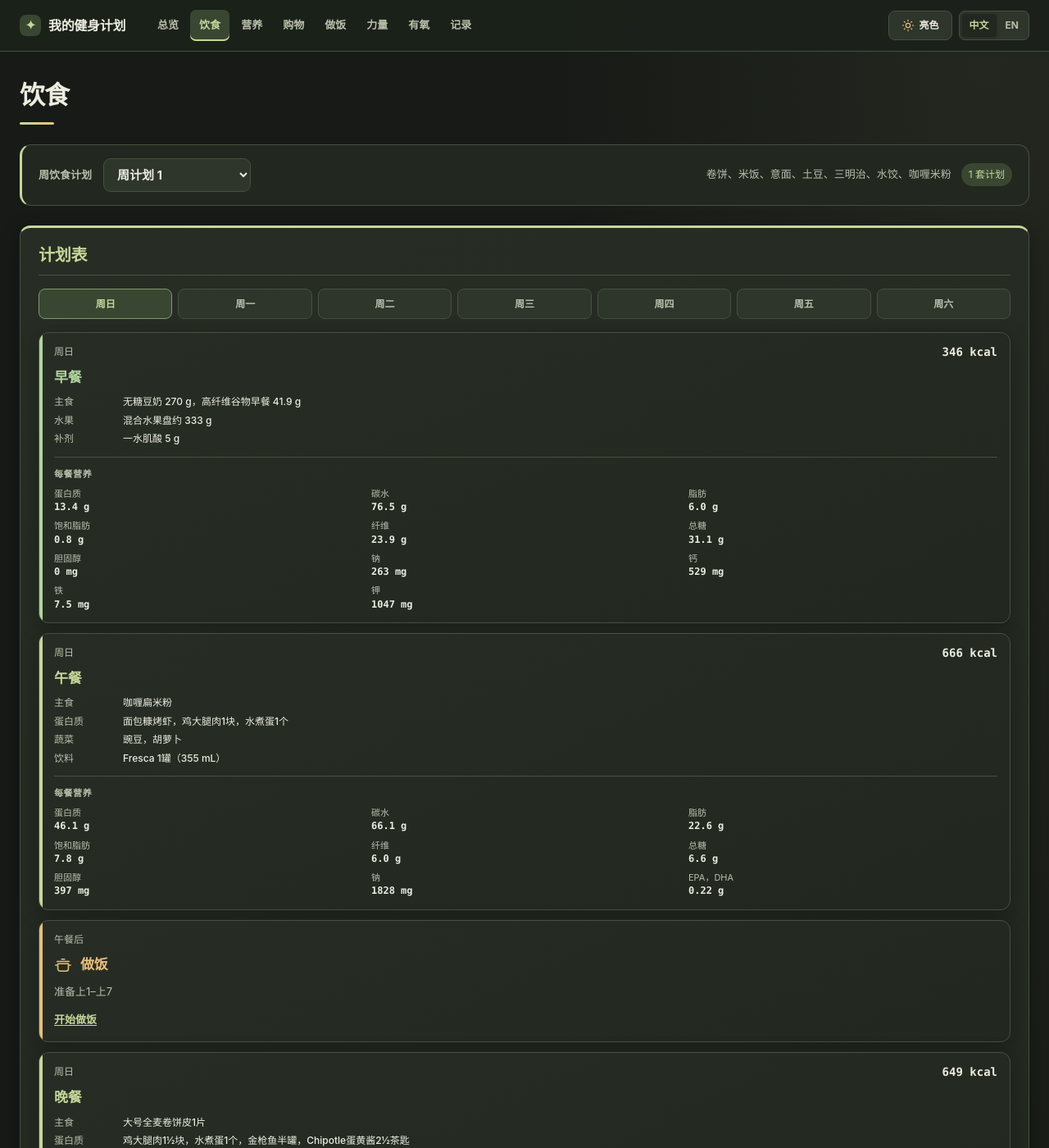
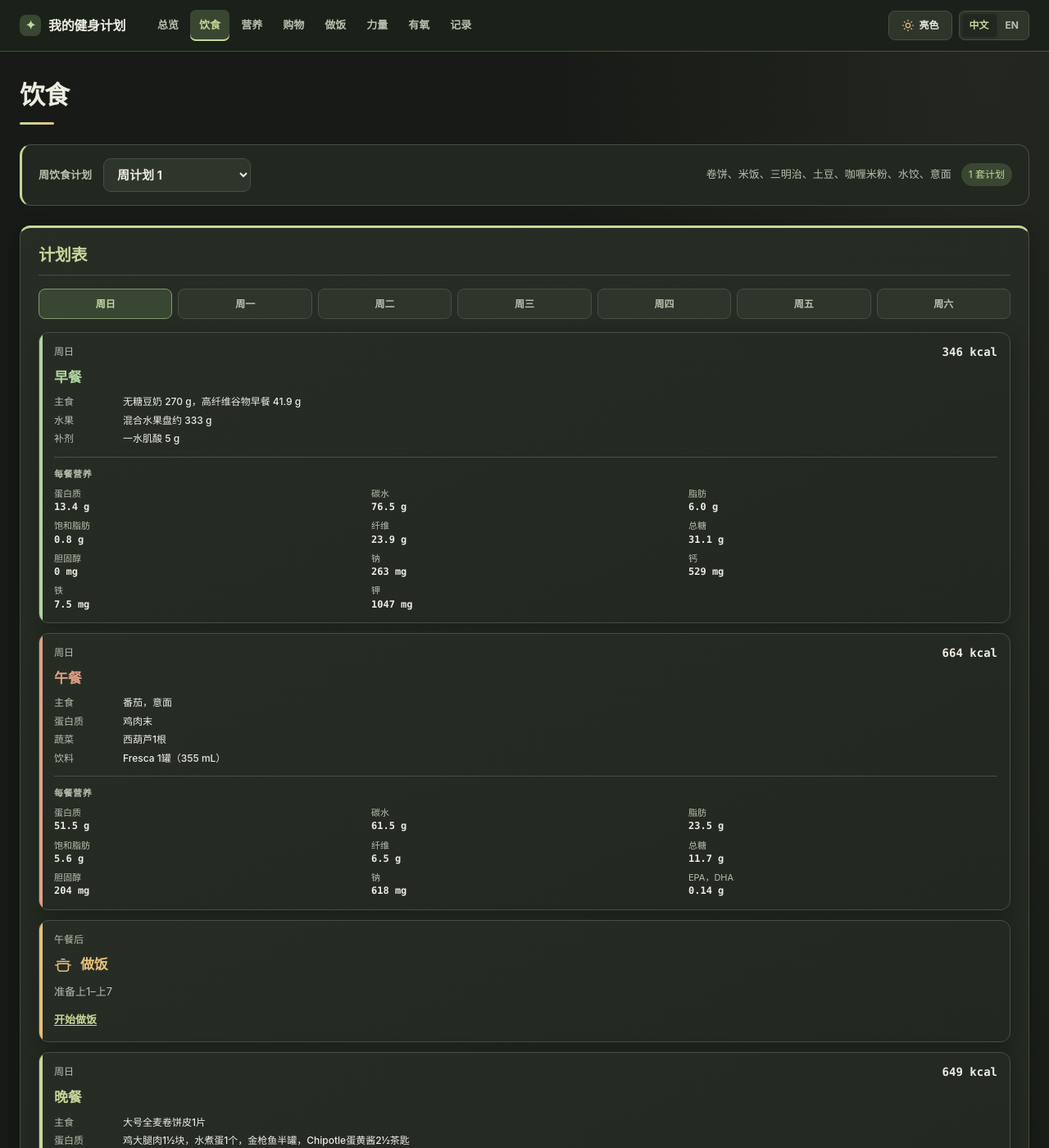
Before and after one commit to yunhaixiang/fitness, a Jekyll site: the page built from diet.md, in a window 1280 px wide and 1400 px high. Shown: the whole window at 82% size. Built offline with Jekyll 4.4.1, drawn with Linux system fonts in a browser that asks for light colours.

Commit message:
Space similar meals across the repeating seven-meal schedule

```diff
--- a/_data/meal_nutrition.json
+++ b/_data/meal_nutrition.json
@@ -5,11 +5,11 @@
     "outside_drink",
     "wrap",
     "rice",
-    "pasta",
+    "bread",
     "potato",
-    "bread",
+    "noodles",
     "dumpling",
-    "noodles"
+    "pasta"
   ],
   "meals": {
     "fruit_breakfast": {
--- a/_data/meal_plans.json
+++ b/_data/meal_plans.json
@@ -8,8 +8,8 @@
         "en": "Weekly Plan 1"
       },
       "summary": {
-        "zh": "卷饼、米饭、意面、土豆、三明治、水饺、咖喱米粉",
-        "en": "Wraps, Rice, Spaghetti, Potatoes, Sandwiches, Dumplings and Curry Noodles"
+        "zh": "卷饼、米饭、三明治、土豆、咖喱米粉、水饺、意面",
+        "en": "Wraps, Rice, Sandwiches, Potatoes, Curry Noodles, Dumplings and Spaghetti"
       },
       "pages": {
         "overview": "/",
--- a/_data/nutrition_basis.json
+++ b/_data/nutrition_basis.json
@@ -370,12 +370,14 @@
       "haddock": 1
     },
     {
-      "pasta": 0.7058823529411765,
-      "ground": 2.27,
-      "egg": 0,
-      "zucchini": 2,
-      "sauce": 1.2,
-      "oil": 1
+      "bread": 1,
+      "thigh": 1.74375,
+      "egg": 1,
+      "tomato": 1.2,
+      "mayo": 2,
+      "oil": 0.5208333333333333,
+      "salt": 0.046875,
+      "tuna": 1
     },
     {
       "potato": 1.7,
@@ -388,14 +390,15 @@
       "egg": 1
     },
     {
-      "bread": 1,
-      "thigh": 1.74375,
+      "noodle": 0.45,
+      "shrimp": 0.85,
+      "panko": 0.1,
+      "thigh": 1.1625,
       "egg": 1,
-      "tomato": 1.2,
-      "mayo": 2,
-      "oil": 0.5208333333333333,
-      "salt": 0.046875,
-      "tuna": 1
+      "pc": 1.3,
+      "curry": 1,
+      "oil": 0.625,
+      "salt": 0.03125
     },
     {
       "dumpling": 1.75,
@@ -406,25 +409,22 @@
       "salt": 0.0625
     },
     {
-      "noodle": 0.45,
-      "shrimp": 0.85,
-      "panko": 0.1,
-      "thigh": 1.1625,
-      "egg": 1,
-      "pc": 1.3,
-      "curry": 1,
-      "oil": 0.625,
-      "salt": 0.03125
+      "pasta": 0.7058823529411765,
+      "ground": 2.27,
+      "egg": 0,
+      "zucchini": 2,
+      "sauce": 1.2,
+      "oil": 1
     }
   ],
   "mealKeys": [
     "wrap",
     "rice",
-    "pasta",
+    "bread",
     "potato",
-    "bread",
+    "noodles",
     "dumpling",
-    "noodles"
+    "pasta"
   ],
   "notes": [
     "Planning estimates, not measurements. Ingredient units: 100 g unless specified below; raw meat weights and dry grains. Ribs use 397 g edible meat and sauce per 600 g bone-in package; this yield is an assumption.",
@@ -433,7 +433,7 @@
     "Oil: thighs 1/2 tsp, potatoes 1/4, shrimp 1, salmon 1/4, mushrooms 1/4, spinach 1/2, ground chicken 1, fried eggs 1 tsp per half-week. Salt: thighs 1/8 tsp, potatoes 1/16, salmon 1/16. Dry spices not quantified; no soy sauce or stock powder in this version.",
     "EPA+DHA uses fish composition proxies. Missing calcium/iron/potassium/vitamin/iodine values in the revised main meals have not been filled from the retired plan. They remain pending instead of reporting stale totals.",
     "Great Value Chicken & Vegetable Potstickers 1.13 kg: verified Walmart nutrition image, 200 kcal / 4 dumplings (96 g) WITH 15 mL sauce. Meal 6 uses seven pieces (168 g) plus 26.25 mL sauce; sauce is included in the nutrition figures. No sweet potatoes or their oil/salt. Shopping cost assumes net package includes sauce and sauce density 1 g/mL; 388.5 g combined product used weekly.",
-    "Balanced portions: rice 35 g dry, pasta 60 g dry, potatoes 170 g raw, noodles 45 g dry. Boiled eggs in meals 1, 4 and 7. Shrimp 170 g raw per half-week, cooked together with 20 g panko and split equally between meals 2 and 7 (85 g raw equivalent each); one 340 g bag of shrimp weekly.",
+    "Balanced portions: rice 35 g dry, pasta 60 g dry, potatoes 170 g raw, noodles 45 g dry. Boiled eggs in meals 1, 4 and 5. Shrimp 170 g raw per half-week, cooked together with 20 g panko and split equally between meals 2 and 5 (85 g raw equivalent each); one 340 g bag of shrimp weekly.",
     "Haddock: High Liner Pan-Sear Selects Roasted Garlic & Herbs, 500 g / four fillets. Manufacturer nutrition per about one fillet (127 g label serving): 170 kcal, protein 18 g, carbohydrate 11 g, fat 6 g, saturated fat 0.5 g, trans fat 0 g, fibre 1 g, sugar 0 g, sodium 410 mg, cholesterol 55 mg. Two fillets weekly; one box every two weeks. Manufacturer figures take precedence over inconsistent retailer copy. EPA+DHA provisionally estimated at 0.16 g per fillet by scaling the original Traditional fish proxy by protein (0.15 x 18/17); not measured. Label total omega-3 is 0.7 g and includes canola oil, so is not treated as EPA+DHA. Use the actual package label if it differs.",
     "Tuna replaces all chickpeas: Clover Leaf Low Sodium Flaked Light Tuna in Water, two 170 g cans weekly. Manufacturer label unit is half a can drained (55 g); one unit in each wrap and sandwich. Chipotle mayonnaise is 2.5 tsp per wrap and 2 tsp per sandwich. Tuna label total omega-3 0.2 g per half-can is used as an EPA+DHA approximation, not a separately measured EPA+DHA value. Little Yellows potatoes use the Canadian label per 110 g; 680 g bag every two weeks. Six meatballs weekly, 60-piece bag every ten weeks."
   ],
--- a/_includes/diet-schedule.html
+++ b/_includes/diet-schedule.html
@@ -18,20 +18,20 @@
 <tr data-nutrition-key="rice" data-drink="fuze">
 <td>上2</td><td>周一</td><td>午餐</td><td data-en="White Rice">白米饭</td><td data-en="1 Breaded Haddock Fillet, Panko-Baked Shrimp, 2 Fried Eggs">裹粉黑线鳕1片，面包糠烤虾，煎蛋2个</td><td data-en="Peas, Carrots">豌豆，胡萝卜</td><td>{{ site.data.meal_nutrition.meals.rice.kcal }}</td>
 </tr>
-<tr data-nutrition-key="pasta">
-<td>上3</td><td>周一</td><td>晚餐</td><td data-en="Tomato Sauce, Spaghetti">番茄，意面</td><td data-en="Ground Chicken">鸡肉末</td><td data-en="1 Zucchini">西葫芦1根</td><td>{{ site.data.meal_nutrition.meals.pasta.kcal }}</td>
+<tr data-nutrition-key="bread">
+<td>上3</td><td>周一</td><td>晚餐</td><td data-en="2 Slices Whole-Wheat Bread">全麦面包2片</td><td data-en="1½ Chicken Thighs, 1 Fried Egg, 1/2 Can Tuna, 2 tsp Chipotle Mayonnaise">鸡大腿肉1½块，煎蛋1个，金枪鱼半罐，Chipotle蛋黄酱2茶匙</td><td data-en="1 Roma Tomato">罗马番茄1个</td><td>{{ site.data.meal_nutrition.meals.bread.kcal }}</td>
 </tr>
 <tr data-nutrition-key="potato">
 <td>上4</td><td>周二</td><td>午餐</td><td data-en="Potato Wedges">土豆块</td><td data-en="1/2 Box BBQ Ribs, 3 Beef Meatballs, 1 Boiled Egg">BBQ排骨半盒，牛肉丸3颗，水煮蛋1个</td><td data-en="Spinach, Mushrooms">菠菜，蘑菇</td><td>{{ site.data.meal_nutrition.meals.potato.kcal }}</td>
 </tr>
-<tr data-nutrition-key="bread">
-<td>上5</td><td>周二</td><td>晚餐</td><td data-en="2 Slices Whole-Wheat Bread">全麦面包2片</td><td data-en="1½ Chicken Thighs, 1 Fried Egg, 1/2 Can Tuna, 2 tsp Chipotle Mayonnaise">鸡大腿肉1½块，煎蛋1个，金枪鱼半罐，Chipotle蛋黄酱2茶匙</td><td data-en="1 Roma Tomato">罗马番茄1个</td><td>{{ site.data.meal_nutrition.meals.bread.kcal }}</td>
+<tr data-nutrition-key="noodles">
+<td>上5</td><td>周二</td><td>晚餐</td><td data-en="Curry Rice Noodles">咖喱扁米粉</td><td data-en="Panko-Baked Shrimp, 1 Chicken Thigh, 1 Boiled Egg">面包糠烤虾，鸡大腿肉1块，水煮蛋1个</td><td data-en="Peas, Carrots">豌豆，胡萝卜</td><td>{{ site.data.meal_nutrition.meals.noodles.kcal }}</td>
 </tr>
 <tr data-nutrition-key="dumpling">
 <td>上6</td><td>周三</td><td>午餐</td><td data-en="Boiled Dumplings">水饺</td><td data-en="1 Salmon Fillet">三文鱼1块</td><td data-en="Spinach, Mushrooms">菠菜，蘑菇</td><td>{{ site.data.meal_nutrition.meals.dumpling.kcal }}</td>
 </tr>
-<tr data-nutrition-key="noodles">
-<td>上7</td><td>周三</td><td>晚餐</td><td data-en="Curry Rice Noodles">咖喱扁米粉</td><td data-en="Panko-Baked Shrimp, 1 Chicken Thigh, 1 Boiled Egg">面包糠烤虾，鸡大腿肉1块，水煮蛋1个</td><td data-en="Peas, Carrots">豌豆，胡萝卜</td><td>{{ site.data.meal_nutrition.meals.noodles.kcal }}</td>
+<tr data-nutrition-key="pasta">
+<td>上7</td><td>周三</td><td>晚餐</td><td data-en="Tomato Sauce, Spaghetti">番茄，意面</td><td data-en="Ground Chicken">鸡肉末</td><td data-en="1 Zucchini">西葫芦1根</td><td>{{ site.data.meal_nutrition.meals.pasta.kcal }}</td>
 </tr>
 <tr data-nutrition-key="wrap">
 <td>下1</td><td>周四</td><td>午餐</td><td data-en="1 Large Whole-Wheat Tortilla">大号全麦卷饼皮1片</td><td data-en="1½ Chicken Thighs, 1 Boiled Egg, 1/2 Can Tuna, 2½ tsp Chipotle Mayonnaise">鸡大腿肉1½块，水煮蛋1个，金枪鱼半罐，Chipotle蛋黄酱2½茶匙</td><td data-en="1/2 Orange Bell Pepper">橙甜椒半个</td><td>{{ site.data.meal_nutrition.meals.wrap.kcal }}</td>
@@ -39,20 +39,20 @@
 <tr data-nutrition-key="rice">
 <td>下2</td><td>周四</td><td>晚餐</td><td data-en="White Rice">白米饭</td><td data-en="1 Breaded Haddock Fillet, Panko-Baked Shrimp, 2 Fried Eggs">裹粉黑线鳕1片，面包糠烤虾，煎蛋2个</td><td data-en="Peas, Carrots">豌豆，胡萝卜</td><td>{{ site.data.meal_nutrition.meals.rice.kcal }}</td>
 </tr>
-<tr data-nutrition-key="pasta">
-<td>下3</td><td>周五</td><td>午餐</td><td data-en="Tomato Sauce, Spaghetti">番茄，意面</td><td data-en="Ground Chicken">鸡肉末</td><td data-en="1 Zucchini">西葫芦1根</td><td>{{ site.data.meal_nutrition.meals.pasta.kcal }}</td>
+<tr data-nutrition-key="bread">
+<td>下3</td><td>周五</td><td>午餐</td><td data-en="2 Slices Whole-Wheat Bread">全麦面包2片</td><td data-en="1½ Chicken Thighs, 1 Fried Egg, 1/2 Can Tuna, 2 tsp Chipotle Mayonnaise">鸡大腿肉1½块，煎蛋1个，金枪鱼半罐，Chipotle蛋黄酱2茶匙</td><td data-en="1 Roma Tomato">罗马番茄1个</td><td>{{ site.data.meal_nutrition.meals.bread.kcal }}</td>
 </tr>
 <tr data-nutrition-key="potato">
 <td>下4</td><td>周五</td><td>晚餐</td><td data-en="Potato Wedges">土豆块</td><td data-en="1/2 Box BBQ Ribs, 3 Beef Meatballs, 1 Boiled Egg">BBQ排骨半盒，牛肉丸3颗，水煮蛋1个</td><td data-en="Spinach, Mushrooms">菠菜，蘑菇</td><td>{{ site.data.meal_nutrition.meals.potato.kcal }}</td>
 </tr>
-<tr data-nutrition-key="bread">
-<td>下5</td><td>周六</td><td>午餐</td><td data-en="2 Slices Whole-Wheat Bread">全麦面包2片</td><td data-en="1½ Chicken Thighs, 1 Fried Egg, 1/2 Can Tuna, 2 tsp Chipotle Mayonnaise">鸡大腿肉1½块，煎蛋1个，金枪鱼半罐，Chipotle蛋黄酱2茶匙</td><td data-en="1 Roma Tomato">罗马番茄1个</td><td>{{ site.data.meal_nutrition.meals.bread.kcal }}</td>
+<tr data-nutrition-key="noodles">
+<td>下5</td><td>周六</td><td>午餐</td><td data-en="Curry Rice Noodles">咖喱扁米粉</td><td data-en="Panko-Baked Shrimp, 1 Chicken Thigh, 1 Boiled Egg">面包糠烤虾，鸡大腿肉1块，水煮蛋1个</td><td data-en="Peas, Carrots">豌豆，胡萝卜</td><td>{{ site.data.meal_nutrition.meals.noodles.kcal }}</td>
 </tr>
 <tr data-nutrition-key="dumpling">
 <td>下6</td><td>周六</td><td>晚餐</td><td data-en="Boiled Dumplings">水饺</td><td data-en="1 Salmon Fillet">三文鱼1块</td><td data-en="Spinach, Mushrooms">菠菜，蘑菇</td><td>{{ site.data.meal_nutrition.meals.dumpling.kcal }}</td>
 </tr>
-<tr data-nutrition-key="noodles">
-<td>下7</td><td>周日</td><td>午餐</td><td data-en="Curry Rice Noodles">咖喱扁米粉</td><td data-en="Panko-Baked Shrimp, 1 Chicken Thigh, 1 Boiled Egg">面包糠烤虾，鸡大腿肉1块，水煮蛋1个</td><td data-en="Peas, Carrots">豌豆，胡萝卜</td><td>{{ site.data.meal_nutrition.meals.noodles.kcal }}</td>
+<tr data-nutrition-key="pasta">
+<td>下7</td><td>周日</td><td>午餐</td><td data-en="Tomato Sauce, Spaghetti">番茄，意面</td><td data-en="Ground Chicken">鸡肉末</td><td data-en="1 Zucchini">西葫芦1根</td><td>{{ site.data.meal_nutrition.meals.pasta.kcal }}</td>
 </tr>
 </tbody>
 </table>
--- a/assets/diet-view.js
+++ b/assets/diet-view.js
@@ -33,7 +33,6 @@
     tabs.setAttribute('role', 'tablist');
     tabs.setAttribute('aria-label', label('选择星期', 'Choose a day'));
     const grid = make('div', 'diet-week-grid');
-    const kinds = ['wrap', 'rice', 'pasta', 'potato', 'bread', 'dumpling', 'noodles'];
     const buttons = [];
     const panels = [];
     const nutrientFields = [
@@ -123,7 +122,7 @@
       list.append(dailyCard(dayIndex, false));
       for (const row of dayRows) {
         const index = rows.indexOf(row);
-        const card = make('article', `diet-meal-card diet-kind-${kinds[index % 7]}`);
+        const card = make('article', `diet-meal-card diet-kind-${row.dataset.nutritionKey}`);
         const top = make('div', 'diet-meal-top');
         const when = make('div', 'diet-meal-when');
         when.append(make('span', '', value(row, 1)));
```
Also changed, not shown: cooking.md (+17 -17 lines), tests/seven-meals.test.js (+9 -1 lines).
